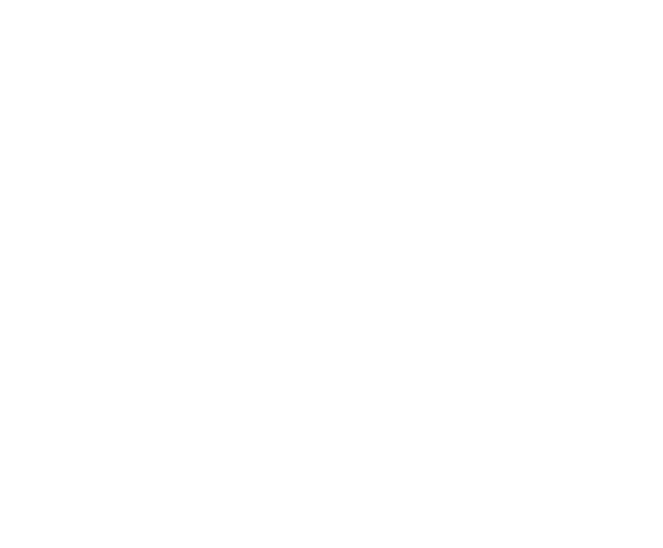
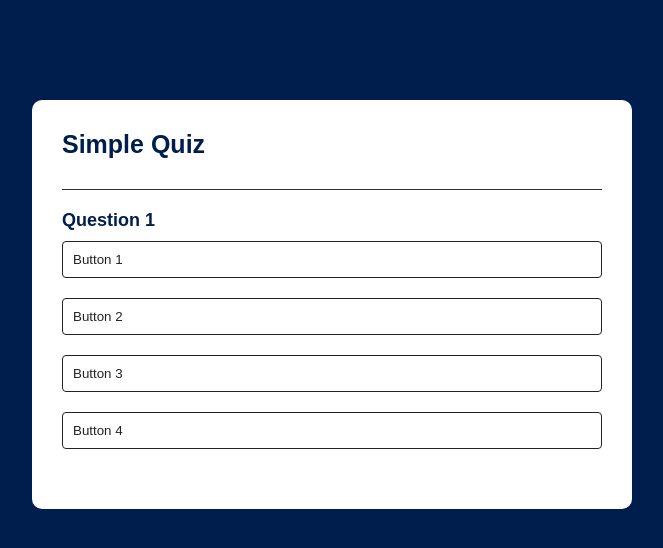
Before and after one commit to SwetaJaiswal9/Quiz-App, a plain HTML site: page index.html in a window 1280 px wide. Shown: the whole page, without its empty margins (308-971 px from the left). Drawn offline with Linux system fonts and the light colour scheme.

Commit message:
Add HTML structure and CSS styling for Quiz App

```diff
--- a/index.html
+++ b/index.html
@@ -7,6 +7,20 @@
     <link rel="stylesheet" href="style.css">
 </head>
 <body>
-
+    <div class="app">
+        <h1>Simple Quiz</h1>
+        <div class="quiz">
+            <h2 id="question">
+                Question 1
+            </h2>
+            <div id="answer-buttons">
+                <button class="btn">Button 1</button>
+                <button class="btn">Button 2</button>
+                <button class="btn">Button 3</button>
+                <button class="btn">Button 4</button>
+            </div>
+            <button id="next-btn">Next</button>
+        </div>
+    </div>
 </body>
 </html>
--- a/style.css
+++ b/style.css
@@ -4,3 +4,66 @@
     font-family: 'Poppins', sans-serif;
     box-sizing: border-box;
 }
+
+body{
+    background-color: #001e4d;
+}
+
+.app{
+    background-color: #fff;
+    width: 90%;
+    max-width: 600px;
+    margin: 100px auto 0;
+    border-radius: 10px;
+    padding: 30px;
+}
+
+.app h1{
+    font-size: 25px;
+    font-weight: 600;
+    color: #001e4d;
+    border-bottom: 1px solid #333;
+    padding-bottom: 30px;
+}
+
+.app .quiz{
+    padding: 20px 0;
+}
+
+.app .quiz h2{
+    font-size: 18px;
+    font-weight: 600;
+    color: #001e4d;
+}
+
+.app .quiz .btn{
+   background-color: #fff;
+   color: #222;
+   font-weight: 500;
+   width: 100%;
+   border: 1px solid #222;
+   padding: 10px;
+   margin: 10px 0;
+   text-align: left;
+   border-radius: 4px;
+   cursor: pointer;
+   transform: all 0.3s;
+}
+
+.app .quiz .btn:hover{
+    background: #222;
+    color: #fff;
+}
+
+.app .quiz #next-btn{
+    background-color: #001e4d;
+    color: #fff;
+    font-weight: 500;
+    width: 150px;
+    border: 0;
+    padding: 10px;
+    margin: 20px auto 0;
+    border-radius: 4px;
+    cursor: pointer;
+    display: none;
+}
```
